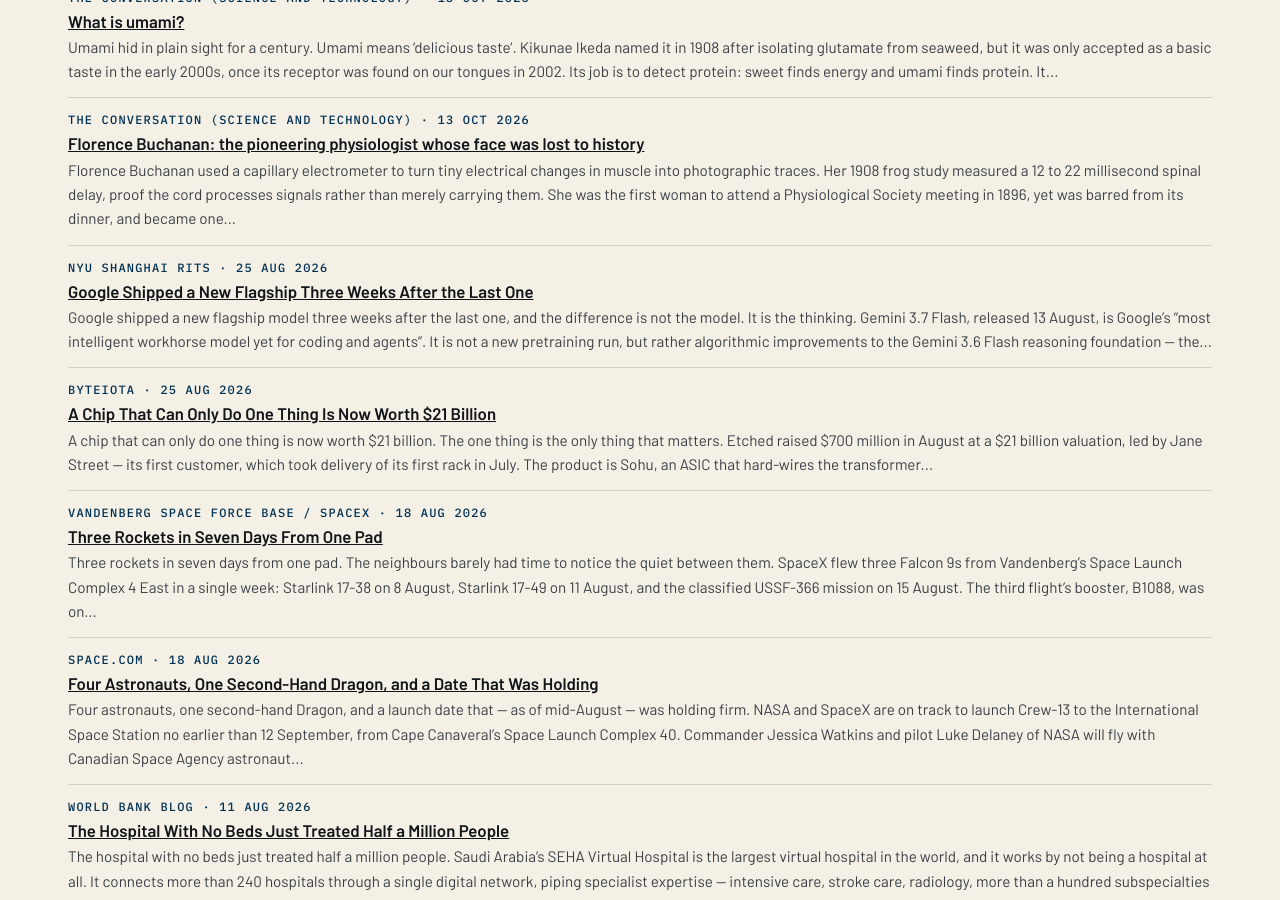
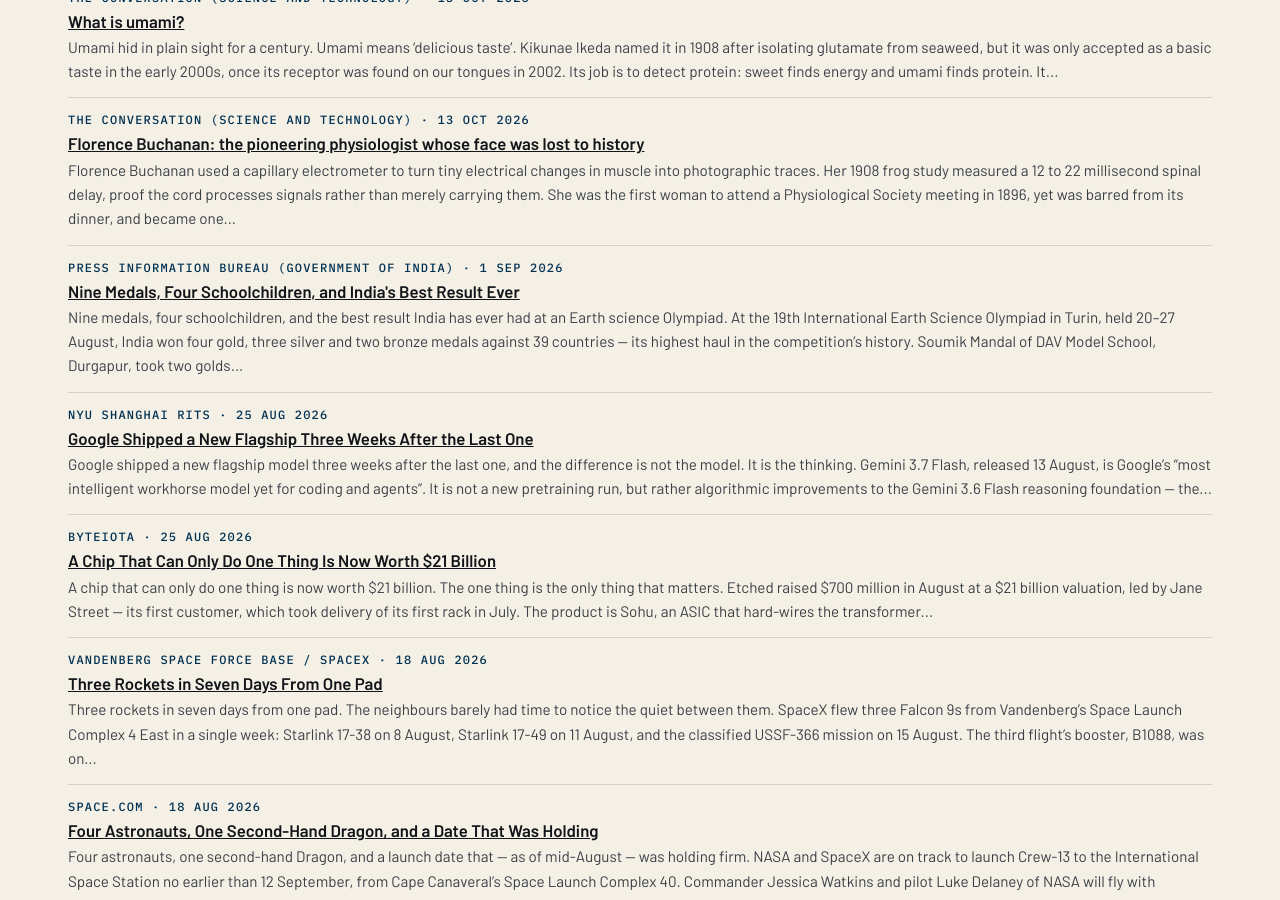
Before and after one commit to katz-news/katz.news, a Jekyll site: the page built from briefs/index.html, in a window 1280 px wide and 900 px high, scrolled down 14549 px. Built offline with Jekyll 4.4.1, drawn with Linux system fonts in a browser that asks for light colours.

Commit message:
Publish 2026-11-06

```diff
--- a/_data/build.yml
+++ b/_data/build.yml
@@ -1 +1 @@
-published_at: 2026-11-06T20:06:17Z
+published_at: 2026-11-06T20:08:08Z
--- /dev/null
+++ b/_posts/briefs/2026-11-06-nine-medals-four-schoolchildren-and-indias-best-result-ever.md
@@ -0,0 +1,15 @@
+---
+published: true
+title: Nine Medals, Four Schoolchildren, and India's Best Result Ever
+date: 2026-09-01
+section: education
+source_name: Press Information Bureau (Government of India)
+source_url: https://www.pib.gov.in/PressReleasePage.aspx?PRID=2306720&reg=48&lang=2
+---
+Nine medals, four schoolchildren, and the best result India has ever had at an Earth science Olympiad.
+
+At the 19th International Earth Science Olympiad in Turin, held 20–27 August, India won four gold, three silver and two bronze medals against 39 countries — its highest haul in the competition's history. Soumik Mandal of DAV Model School, Durgapur, took two golds and a silver and finished third in the overall individual ranking. Aaron Maiti won gold and bronze; Riddhi Ranjan gold and silver; Mohammed Ehtesham Rizvi silver and bronze.
+
+The four were picked from some 17,000 national applicants and trained at Maharaja Sayajirao University of Baroda and Anna University, Chennai. The tests spanned written and practical examinations, a team field investigation and an Earth science project.
+
+Conclusion: India did not just win medals in Turin, but rather found its footing — on ground it had never stood on before.
```
